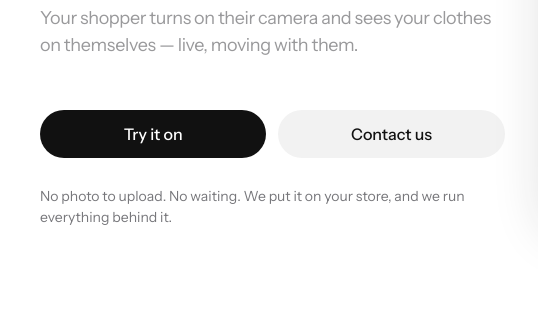
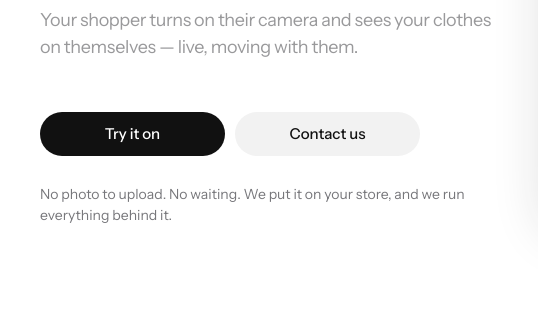
Before and after one commit to vids07/openwear, a website: page index.html in a window 1280 px wide. Shown: the part 419-739 px from the top of the page, 0-538 px from the left. Drawn offline with Linux system fonts and the light colour scheme; grey boxes are pictures that could not be loaded.

Commit message:
Reduce hero CTA size

```diff
--- a/theme.css
+++ b/theme.css
@@ -120,22 +120,22 @@ a:focus-visible, button:focus-visible, summary:focus-visible, input:focus-visibl
   letter-spacing: -.02em;
 }
 .hero-actions {
-  width: min(100%, 515px);
+  width: min(100%, 380px);
   display: flex;
   justify-content: flex-start;
-  gap: 12px;
+  gap: 10px;
 }
 .hero-actions .stack-button {
   flex: 1 1 0;
   min-width: 0;
   width: 0;
-  height: 48px;
-  padding: 0 18px;
+  height: 44px;
+  padding: 0 14px;
   border: 0;
-  font-size: 16px;
+  font-size: 15px;
   font-weight: 500;
 }
-.hero-actions .stack-button span { font-size: 16px; }
+.hero-actions .stack-button span { font-size: 15px; }
 .hero-actions .stack-light {
   background: #f2f2f2;
   color: var(--ink);
```
